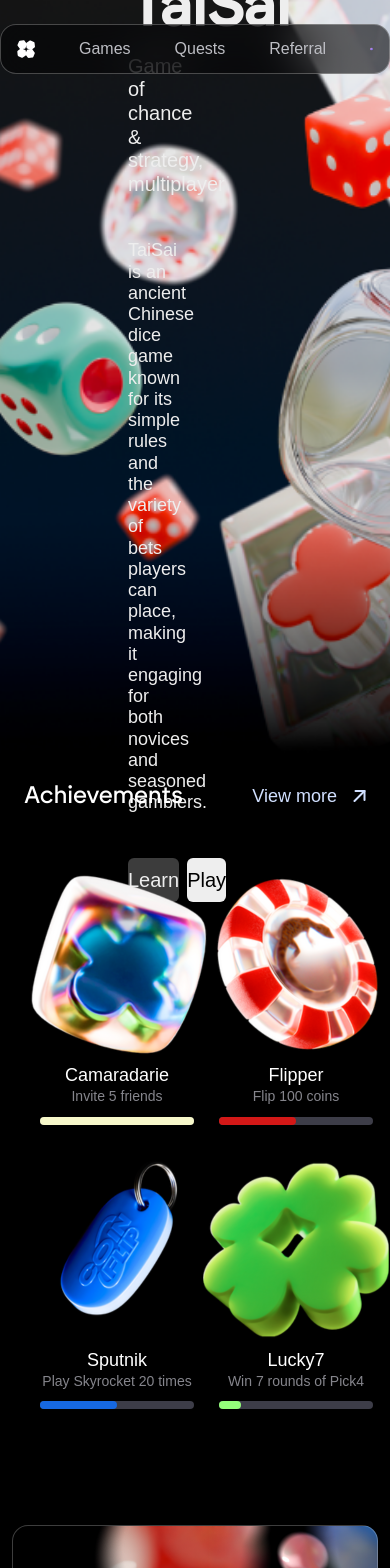
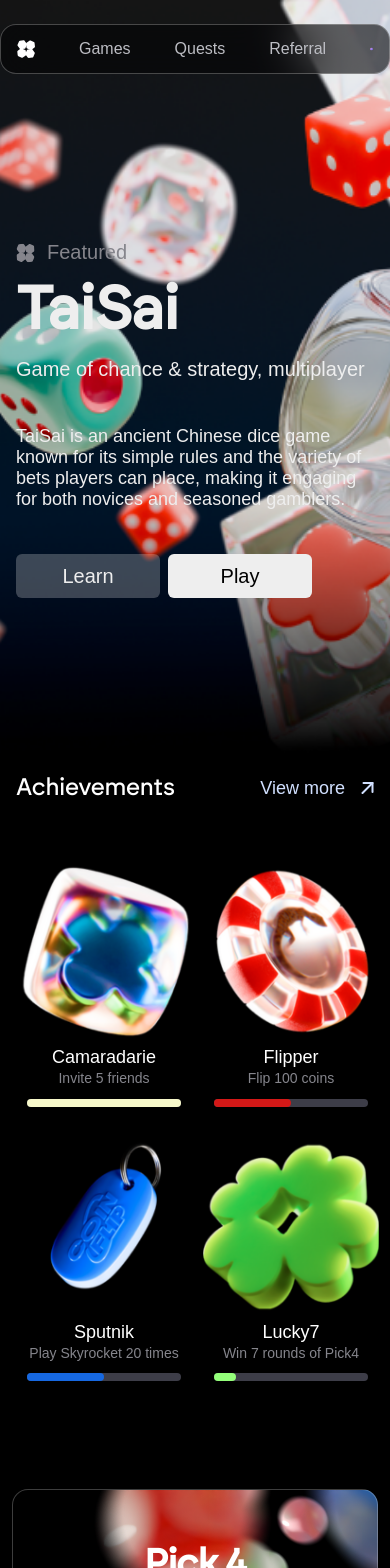
Before and after one commit to Caden0002/Dicer, a React (Vite) app: page /games in a window 390 px wide. Shown: the top 1568 px of the page. Built offline with nearby package versions, Linux system fonts and the light colour scheme.

Commit message:
“Hero_mobile_responsive”

```diff
--- a/src/components/GameComponents/Hero.jsx
+++ b/src/components/GameComponents/Hero.jsx
@@ -15,8 +15,8 @@ function Hero(props) {
     return (
         <div className={`relative h-[90vh] flex ${background}`} style={{ backgroundImage: `url(${GamePageHeroBackground})`, backgroundSize: 'cover', backgroundPosition: 'center' }}>
             <div className="container max-w-screen-xl mx-auto flex flex-col justify-center items-center relative z-10">
-                <div className="px-32 grid grid-cols-12 w-full">
-                    <div className="col-span-4 text-left space-y-11 pt-20">
+                <div className="px-4 sm:px-32 grid grid-cols-12 w-full">
+                    <div className="col-span-12 sm:col-span-10 md:col-span-4 text-left space-y-11 pt-20">
                         {/* Title and subTitle */}
                         <div className='space-y-4'>
                             <div className="sfui3 text-textColorTertiary flex">
--- a/src/components/GameComponents/QuestBannerSplide.jsx
+++ b/src/components/GameComponents/QuestBannerSplide.jsx
@@ -38,7 +38,7 @@ function QuestBanner() {
 
     return (
         <div id="QuestBanner" className={`relative flex h-full ${background}`}>
-            <div className="container max-w-screen-xl mx-auto p-6 flex flex-col relative z-20 overflow-x-hidden">
+            <div className="container max-w-screen-xl mx-auto p-4 flex flex-col relative z-20 overflow-x-hidden">
                 {isMobile ? (
                     <>
                         <div className="flex justify-between items-center mb-16">
--- a/src/components/GameComponents/QuestCard.jsx
+++ b/src/components/GameComponents/QuestCard.jsx
@@ -58,7 +58,7 @@ export default function QuestCard({ title, value }) {
     const description = descriptions[title];
 
     return (
-        <div className="w-50 h-auto flex flex-col justify-center items-center mx-auto ">
+        <div className="w-44 h-auto flex flex-col justify-center items-center mx-auto ">
             <img src={image} alt={title} className="w-auto h-auto" />
             <div className="py-2 space-y-1 text-center">
                 <div className="sfuiQuestCardTitle text-textColorPrimary">
```
